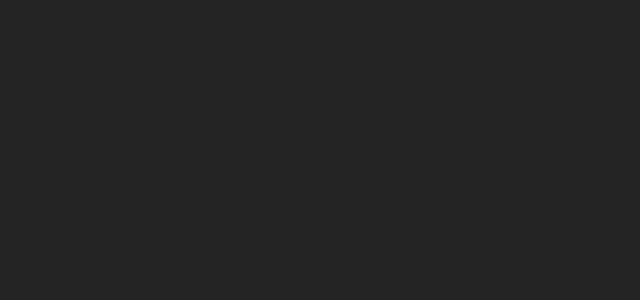
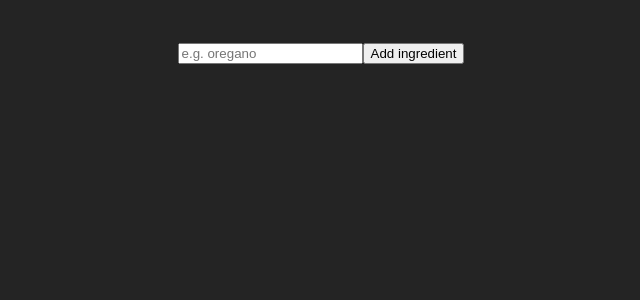
Before and after one commit to DKT15/chef-claude, a React (Vite) app: page / in a window 1280 px wide. Shown: the top 300 px of the page, without its empty margins (319-959 px from the left). Built offline with nearby package versions, Linux system fonts and the light colour scheme.

Commit message:
added to the code.

```diff
--- a/src/App.jsx
+++ b/src/App.jsx
@@ -2,7 +2,31 @@
 import "./App.css";
 
 function App() {
-  return <></>;
+  const [ingredients, setIngredients] = React.useState([]);
+
+  const ingredientsListItems = ingredients.map((ingredient) => (
+    <li key={ingredient}>{ingredient}</li>
+  ));
+
+  function makeRecipe(formData) {
+    const newIngredient = formData.get("ingredient");
+    setIngredients((prevIngredients) => [...prevIngredients, newIngredient]);
+  }
+
+  return (
+    <main>
+      <form action={makeRecipe} className="add-ingredient-form">
+        <input
+          type="text"
+          placeholder="e.g. oregano"
+          aria-label="Add ingredient"
+          name="ingredient"
+        />
+        <button>Add ingredient</button>
+      </form>
+      <ul>{ingredientsListItems}</ul>
+    </main>
+  );
 }
 
 export default App;
```
